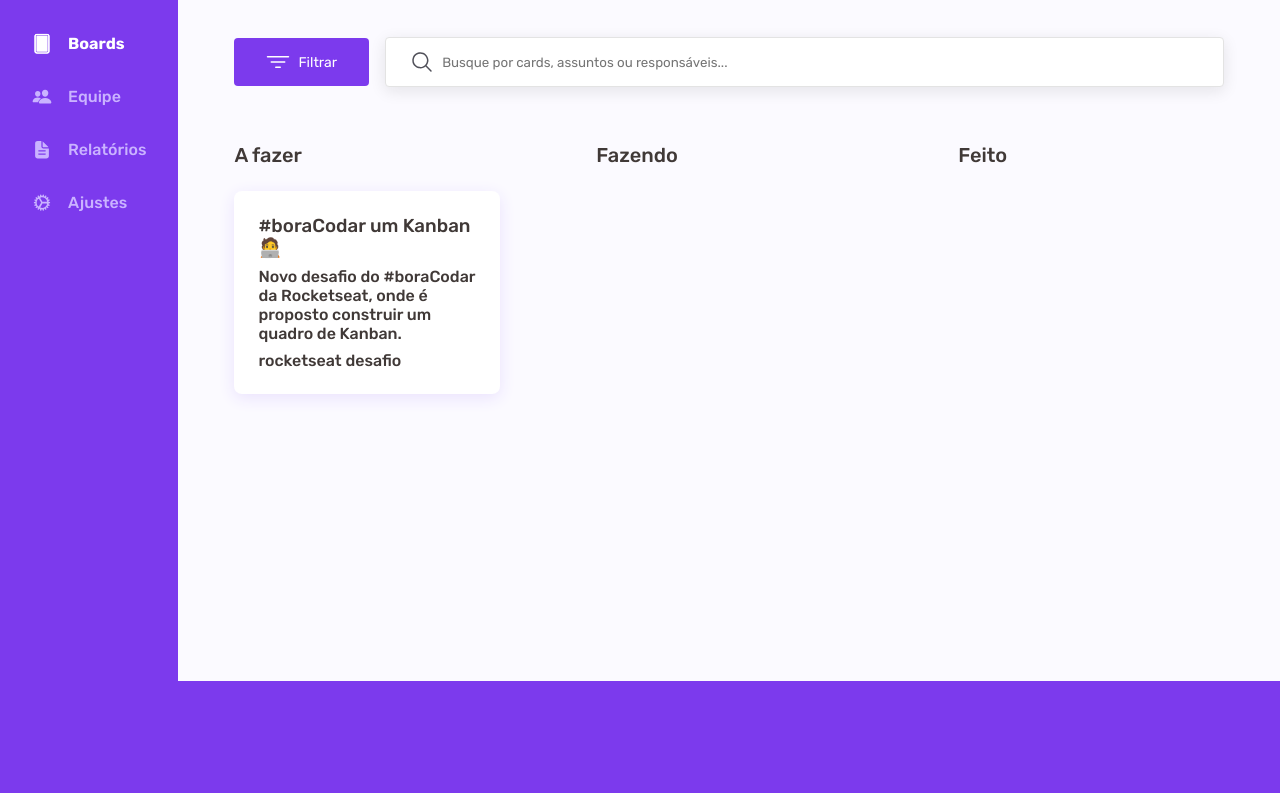
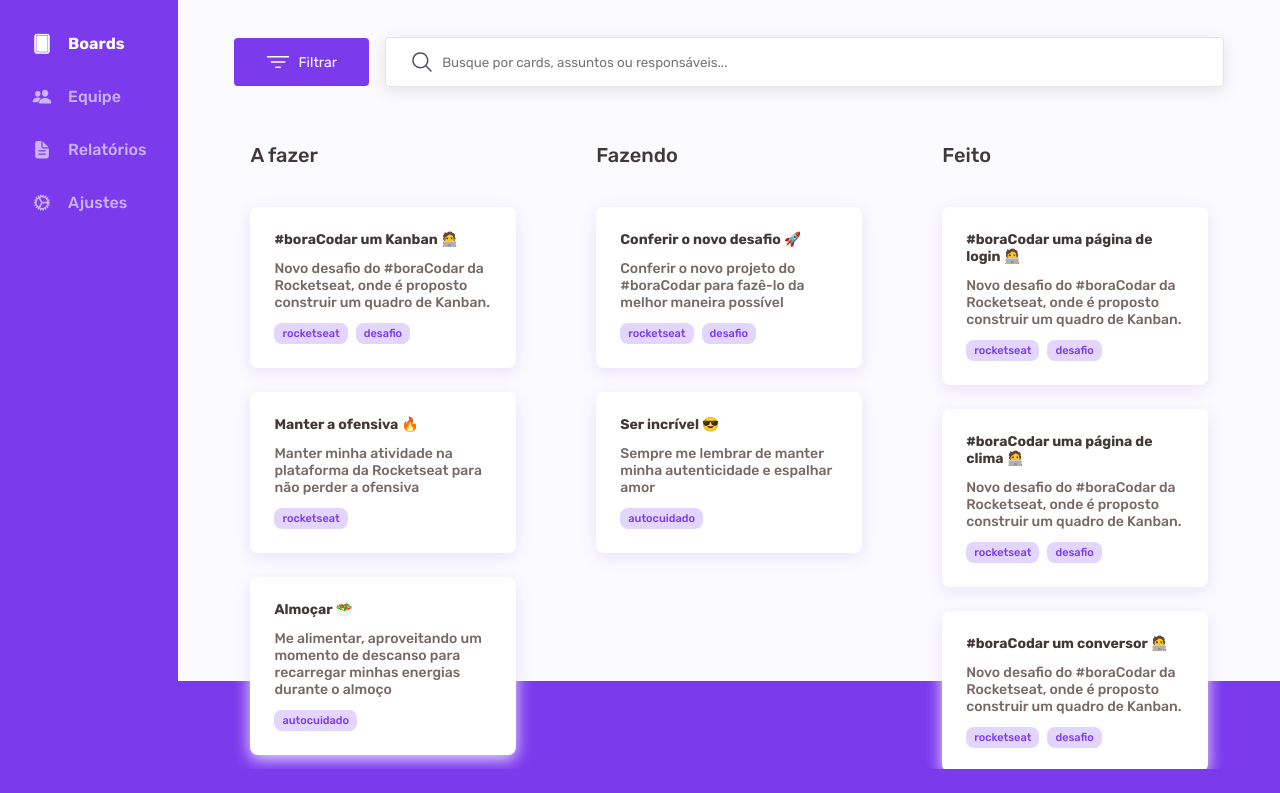
Before and after one commit to jfmacedo91/boracodar, a plain HTML site: page kanban/index.html in a window 1280 px wide. Shown: the part 119-912 px from the top of the page. Before the commit the page ends 800 px from the top, so only its background shows below. Drawn offline with Linux system fonts and the light colour scheme.

Commit message:
kanban completed

```diff
--- a/kanban/index.html
+++ b/kanban/index.html
@@ -56,9 +56,78 @@
     <div class="board">
       <div class="todo">
         <h2>A fazer</h2>
-        <div class="cards">
-          <div class="card">
+        <div class="dropzone">
+          <div class="card" draggable="true">
             <h3>#boraCodar um Kanban 🧑‍💻</h3>
+            <p>Novo desafio do #boraCodar da Rocketseat, onde é proposto construir um quadro de Kanban.</p>
+            <div class="tags">
+              <span>rocketseat</span>
+              <span>desafio</span>
+            </div>
+          </div>
+
+          <div class="card" draggable="true">
+            <h3>Manter a ofensiva 🔥</h3>
+            <p>Manter minha atividade na plataforma da Rocketseat para não perder a ofensiva</p>
+            <div class="tags">
+              <span>rocketseat</span>
+            </div>
+          </div>
+
+          <div class="card" draggable="true">
+            <h3>Almoçar 🥗</h3>
+            <p>Me alimentar, aproveitando um momento de descanso para recarregar minhas energias durante o almoço</p>
+            <div class="tags">
+              <span>autocuidado</span>
+            </div>
+          </div>
+        </div>
+      </div>
+
+      <div class="doing">
+        <h2>Fazendo</h2>
+        <div class="dropzone">
+          <div class="card" draggable="true">
+            <h3>Conferir o novo desafio 🚀 </h3>
+            <p>Conferir o novo projeto do #boraCodar para fazê-lo da melhor maneira possível</p>
+            <div class="tags">
+              <span>rocketseat</span>
+              <span>desafio</span>
+            </div>
+          </div>
+
+          <div class="card" draggable="true">
+            <h3>Ser incrível 😎</h3>
+            <p>Sempre me lembrar de manter minha autenticidade e espalhar amor</p>
+            <div class="tags">
+              <span>autocuidado</span>
+            </div>
+          </div>
+        </div>
+      </div>
+      <div class="done">
+        <h2>Feito</h2>
+        <div class="dropzone">
+          <div class="card" draggable="true">
+            <h3>#boraCodar uma página de login 🧑‍💻</h3>
+            <p>Novo desafio do #boraCodar da Rocketseat, onde é proposto construir um quadro de Kanban.</p>
+            <div class="tags">
+              <span>rocketseat</span>
+              <span>desafio</span>
+            </div>
+          </div>
+
+          <div class="card" draggable="true">
+            <h3>#boraCodar uma página de clima 🧑‍💻</h3>
+            <p>Novo desafio do #boraCodar da Rocketseat, onde é proposto construir um quadro de Kanban.</p>
+            <div class="tags">
+              <span>rocketseat</span>
+              <span>desafio</span>
+            </div>
+          </div>
+
+          <div class="card" draggable="true">
+            <h3>#boraCodar um conversor 🧑‍💻</h3>
             <p>Novo desafio do #boraCodar da Rocketseat, onde é proposto construir um quadro de Kanban.</p>
             <div class="tags">
               <span>rocketseat</span>
@@ -67,19 +136,8 @@
           </div>
         </div>
       </div>
-      <div class="doing">
-        <h2>Fazendo</h2>
-        <div class="cards">
-
-        </div>
-      </div>
-      <div class="done">
-        <h2>Feito</h2>
-        <div class="cards">
-
-        </div>
-      </div>
     </div>
   </main>
+  <script src="./main.js"></script>
 </body>
 </html>
--- /dev/null
+++ b/kanban/main.js
@@ -0,0 +1,60 @@
+const searchInput = document.querySelector('#search');
+const cards = document.querySelectorAll('.card');
+const dropzones = document.querySelectorAll('.dropzone');
+
+searchInput.addEventListener('input', () => {
+  if(searchInput.value != '') {
+    for(let card of cards) {
+      let title = card.querySelector('h3');
+      title = title.textContent.toLocaleLowerCase();
+      let searchText = searchInput.value.toLowerCase();
+      if(!title.includes(searchText)) {
+        card.style.display = 'none';
+      } else {
+        card.style.display = 'flex';
+      }
+    }
+  } else {
+    for(let card of cards) {
+      card.style.display = 'flex';
+    }
+  }
+});
+
+
+cards.forEach(card => {
+  card.addEventListener('dragstart', dragstart);
+  card.addEventListener('drag', drag);
+  card.addEventListener('dragend', dragend);
+});
+
+function dragstart() {
+  dropzones.forEach(dropzone => {
+    dropzone.classList.add('highlight');
+  });
+}
+
+function drag() {
+  this.classList.add('isDragging');
+}
+
+function dragend() {
+  dropzones.forEach(dropzone => {
+    dropzone.classList.remove('highlight');
+  });
+  this.classList.remove('isDragging');
+}
+
+dropzones.forEach(dropzone => {
+  dropzone.addEventListener('dragover', dragover);
+  dropzone.addEventListener('dragleave', dragleave);
+});
+
+function dragover() {
+  this.classList.add('over');
+  this.appendChild(document.querySelector('.isDragging'));
+}
+
+function dragleave() {
+  this.classList.remove('over');
+}
--- a/kanban/style.css
+++ b/kanban/style.css
@@ -4,6 +4,21 @@
   box-sizing: border-box;
   font-family: 'Rubik', sans-serif;
   font-weight: 500;
+}
+
+::-webkit-scrollbar {
+  width: 8px;
+  background-color: transparent;
+}
+
+::-webkit-scrollbar-track {
+  background-color: transparent;
+}
+
+::-webkit-scrollbar-thumb {
+  border-radius: 4px;
+  background-color: #7C3AED99;
+  transition: 200ms;
 }
 
 body {
@@ -125,7 +140,6 @@ main header > img {
 
 .board {
   display: flex;
-  gap: 3rem;
 }
 
 .board > div {
@@ -136,20 +150,61 @@ main header > img {
 .board > div h2 {
   font-size: 1.25rem;
   margin-bottom: 1.5rem;
+  padding-inline: 1rem;
 }
 
-.board > div .cards {
+.board > div .dropzone {
   display: flex;
   flex-direction: column;
   gap: 1.5rem;
+  height: 578px;
+  padding: 1rem;
+  border-radius: 0.5rem;
+  overflow-y: scroll;
+}
+
+.board > div .highlight {
+  background-color: #7C3AED20;
+}
+
+.board > div .over {
+  background-color: #7C3AED40;
 }
 
 .card {
   display: flex;
   flex-direction: column;
-  gap: 0.5rem;
+  gap: 0.75rem;
   padding: 1.5rem;
   border-radius: 0.5rem;
   background-color: #FFFFFF;
   box-shadow: 0px 4px 16px 0px #EAE2FD;
+  cursor: move;
 }
+
+.card.isDragging {
+  opacity: 0.6;
+}
+
+.card h3 {
+  font-size: 0.875rem;
+  font-weight: 700;
+}
+
+.card p {
+  font-size: 0.875rem;
+  color: #756966;
+}
+
+.card .tags {
+  display: flex;
+  gap: 0.5rem;
+}
+
+.card .tags span {
+  padding: 0.25rem 0.5rem;
+  font-size: 0.6875rem;
+  border-radius: 0.5rem;
+  color: #7C3AED;
+  background-color: #E2D6FF;
+}
```
Also changed, not shown: README.md, kanban/.github/screenshot.png (added), kanban/README.md (added).
